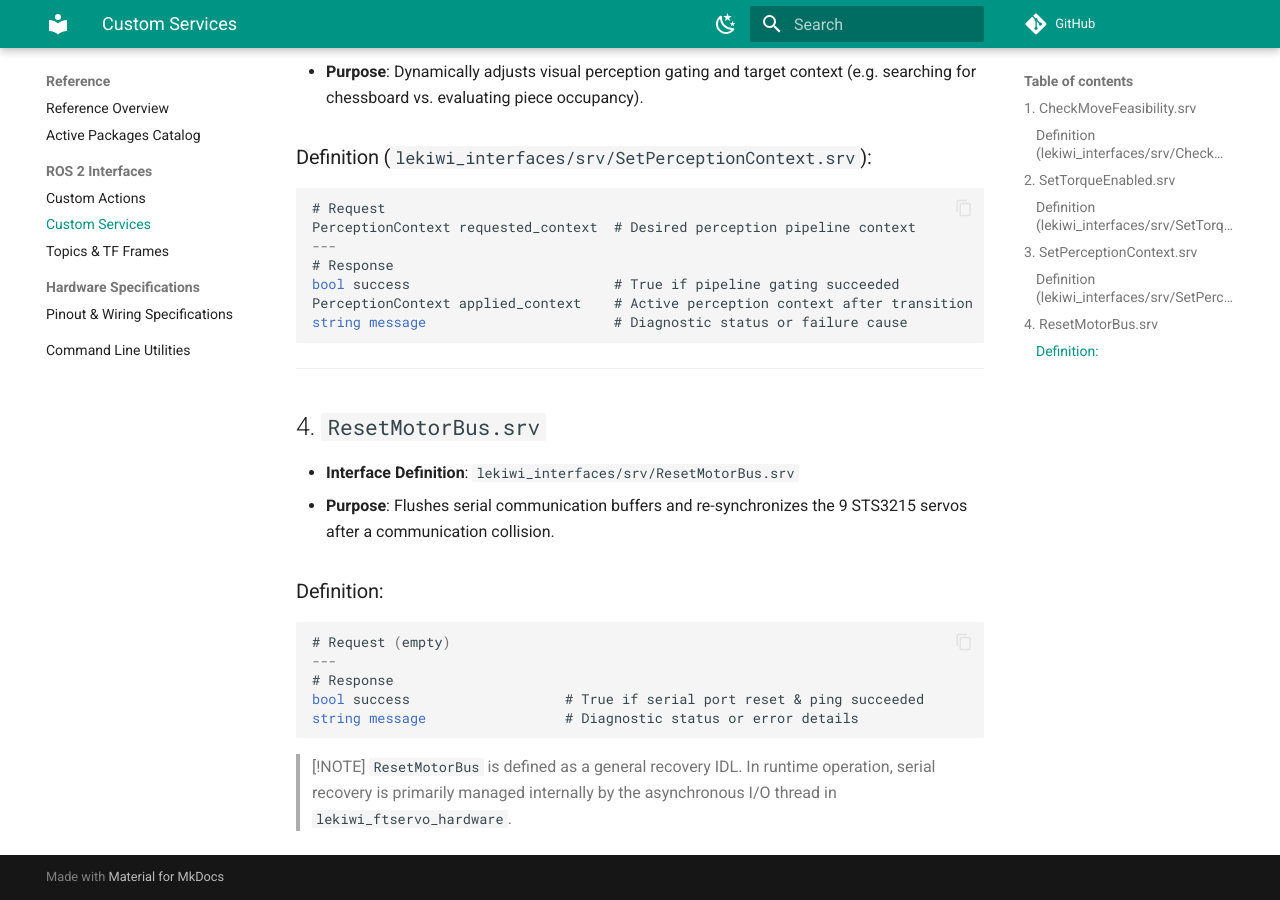
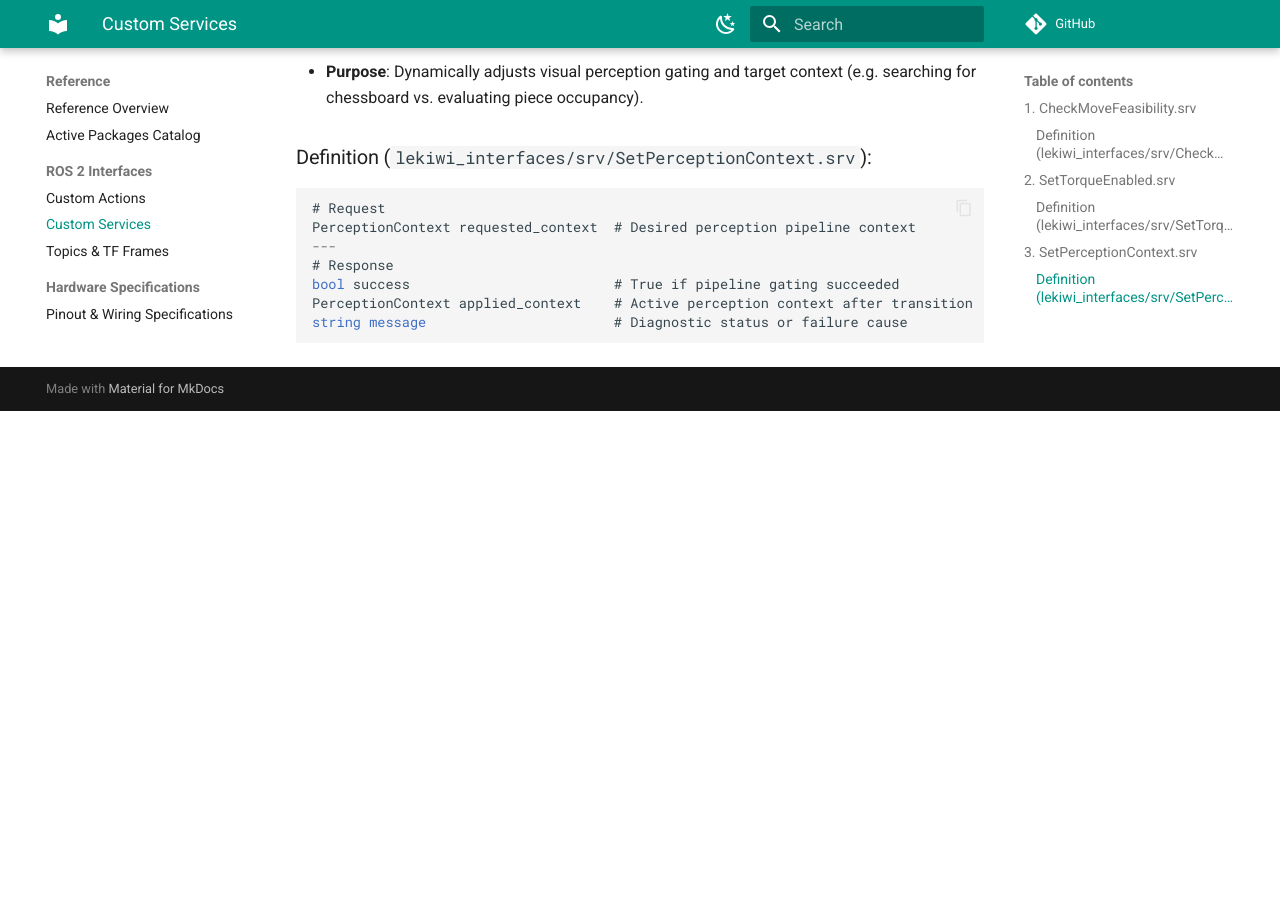
Before and after one commit to DuyKhongCay/lekiwi_ros2, an MkDocs documentation site: the page built from docs/reference/ros-interfaces/services.md, in a window 1280 px wide and 900 px high, scrolled down 1866 px. Built offline with MkDocs 1.6.1 and Material for MkDocs 9.7.7, drawn with Linux system fonts in a browser that asks for light colours; comment, search, counter and statistics services are not loaded; after the commit the page ends 2277 px from its top, so only the background shows below that.

Commit message:
docs: update system architecture, interface catalog and agent guidelines

````diff
--- a/docs/reference/index.md
+++ b/docs/reference/index.md
@@ -8,7 +8,7 @@
 
 - [**Active Packages Catalog**](packages/catalog.md): Complete index of all 15 active packages in the workspace, detailing language, build types, and primary responsibilities.
 - [**ROS 2 Actions Reference**](ros-interfaces/actions.md): Interface signatures for `ComputeBestMove` and `ExecuteChessMove`.
-- [**ROS 2 Services Reference**](ros-interfaces/services.md): Signatures for `SetCamMode`, `CheckMoveFeasibility`, `SetTorqueEnabled`, and `ResetMotorBus`.
+- [**ROS 2 Services Reference**](ros-interfaces/services.md): Signatures for `CheckMoveFeasibility`, `SetTorqueEnabled`, and `ExecuteCollectionTask`.
 - [**Topics & TF Frames Reference**](ros-interfaces/topics-and-tf.md): Standardized sensor topic names, control streams, and kinematic frame hierarchy.
 - [**Hardware Specifications & Pinout**](hardware-specifications/pinout-and-wiring.md): Electrical pinout, bus topologies, power distribution, and Hailo-8 M.2 PCIe configurations.
 - [**CLI Tools & Utilities**](cli-tools/scripts-reference.md): Standalone Python scripts and diagnostic commands.
--- a/docs/reference/ros-interfaces/services.md
+++ b/docs/reference/ros-interfaces/services.md
@@ -86,23 +86,3 @@
 PerceptionContext applied_context    # Active perception context after transition
 string message                       # Diagnostic status or failure cause
 ```
-
----
-
-## 4. `ResetMotorBus.srv`
-
-- **Interface Definition**: `lekiwi_interfaces/srv/ResetMotorBus.srv`
-- **Purpose**: Flushes serial communication buffers and re-synchronizes the 9 STS3215 servos after a communication collision.
-
-### Definition:
-
-```protobuf
-# Request (empty)
----
-# Response
-bool success                   # True if serial port reset & ping succeeded
-string message                 # Diagnostic status or error details
-```
-
-> [!NOTE]
-> `ResetMotorBus` is defined as a general recovery IDL. In runtime operation, serial recovery is primarily managed internally by the asynchronous I/O thread in `lekiwi_ftservo_hardware`.
````
Also changed, not shown: AGENTS.md (+1 -1 lines), docs/reference/packages/catalog.md (+1 -1 lines).
